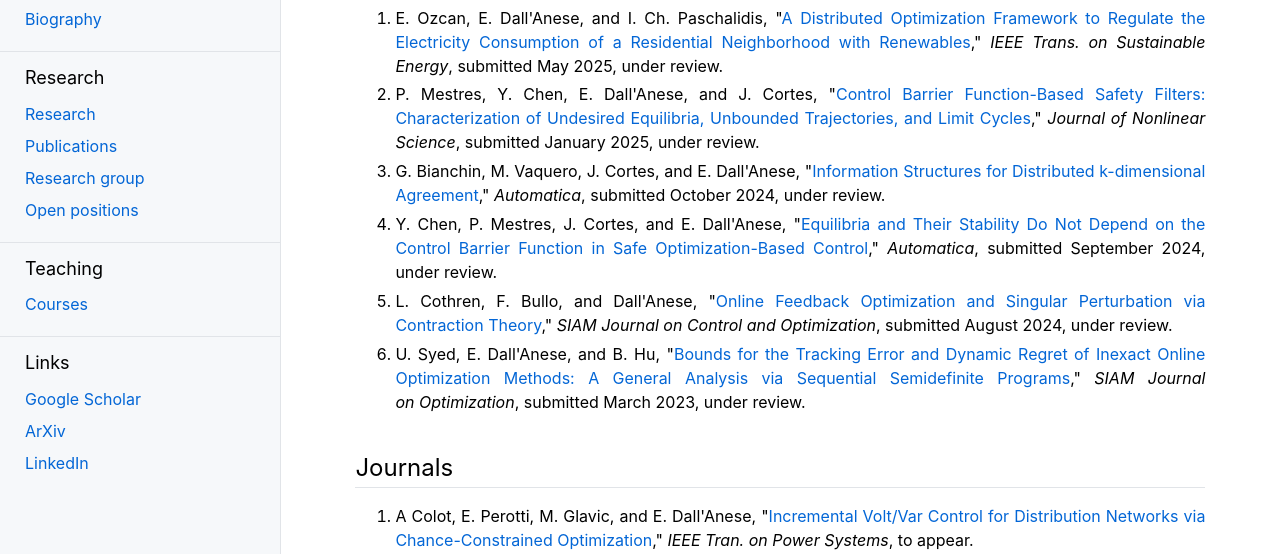
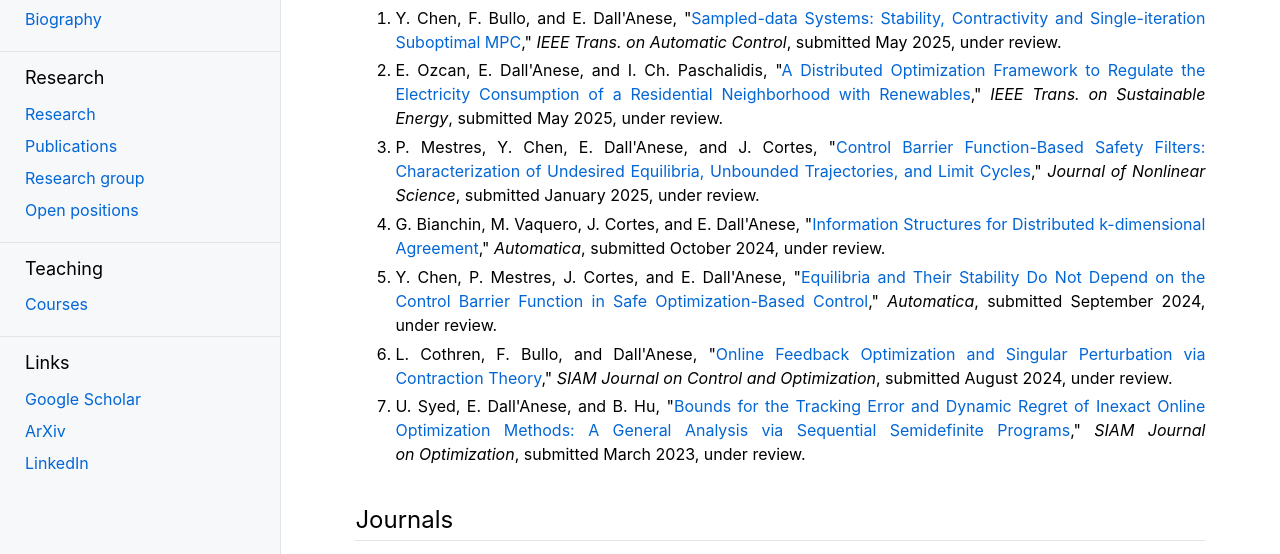
Before and after one commit to emilianoda/emilianoda.github.io, a plain HTML site: page publications.html in a window 1280 px wide. Shown: the part 214-768 px from the top of the page. Drawn offline with nearby package versions, Linux system fonts and the light colour scheme; some packages are replaced by stand-ins of ours.

Commit message:
Update publications.html

```diff
--- a/publications.html
+++ b/publications.html
@@ -78,6 +78,10 @@ MathJax.Hub.Config({
 <ol>
 
 
+<li>
+<p>
+Y. Chen, F. Bullo, and E. Dall'Anese, "<a href=https://arxiv.org/abs/2505.18336>Sampled-data Systems: Stability, Contractivity and Single-iteration Suboptimal MPC</a>," <em>IEEE Trans. on Automatic Control</em>, submitted May 2025, under review. </p>
+</li>
 <li>
 <p>
 E. Ozcan, E. Dall'Anese, and I. Ch. Paschalidis, "<a href=https://arxiv.org/abs/2306.09954v3>A Distributed Optimization Framework to Regulate the Electricity Consumption of a Residential Neighborhood with Renewables</a>," <em>IEEE Trans. on Sustainable Energy</em>, submitted May 2025, under review. </p>
```
